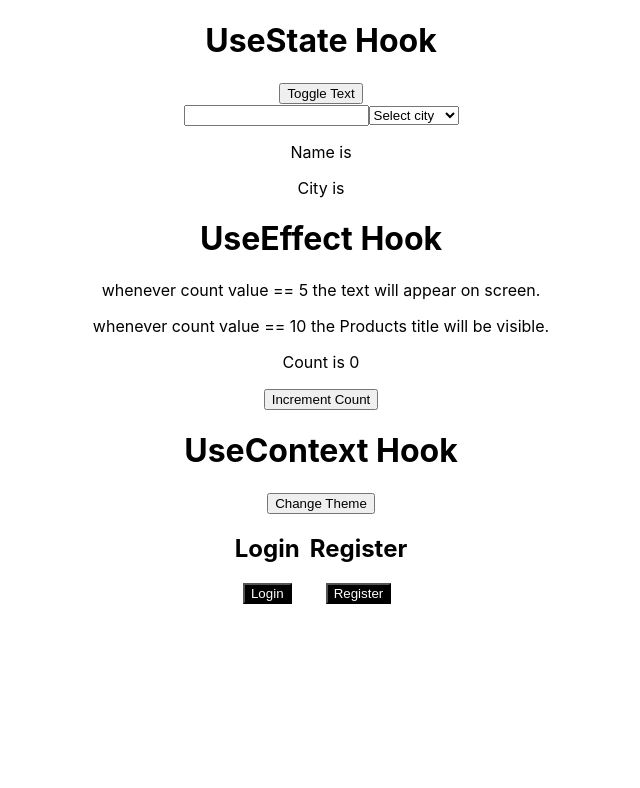
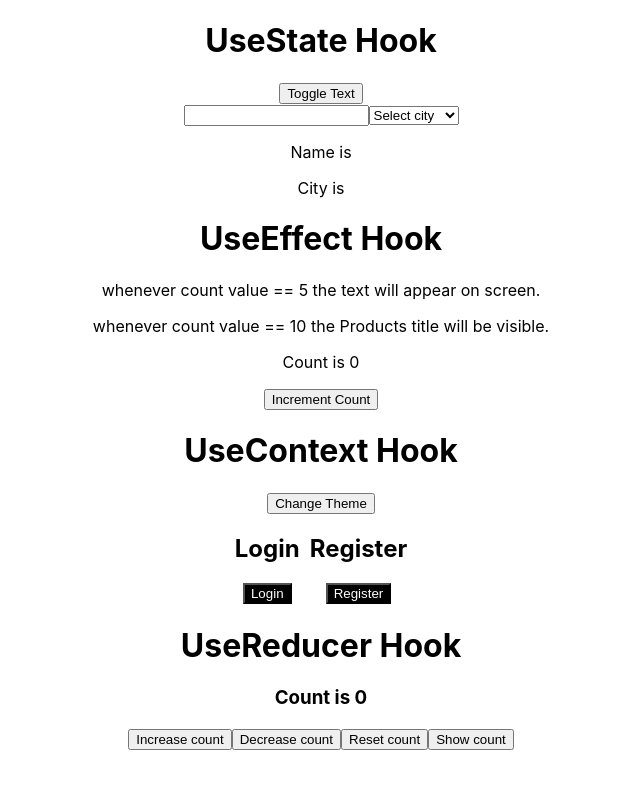
Before and after one commit to gayatribidwai/React-Learning-Repo, a React (Create React App) app in the folder hello-ts/: page / in a window 1280 px wide. Shown: the top 788 px of the page, without its empty margins (319-959 px from the left). Built offline with nearby package versions, Linux system fonts and the light colour scheme.

Commit message:
UseReducer Hook

```diff
--- a/hello-ts/src/App.js
+++ b/hello-ts/src/App.js
@@ -4,6 +4,7 @@ import { useState, useEffect } from 'react';
 import UseEffect from './Components/UseEffect';
 import MyComponent from './Components/MyComponent';
 import UseContext from './Components/UseContext';
+import UseReducer from './Components/UseReducer';
 import Login from './Components/Login';
 import Register from './Components/Register';
 
@@ -18,6 +19,7 @@ function App() {
         <Login/>
         <Register/>
       </div>
+      <UseReducer/>
     </div>
   );
 }
--- /dev/null
+++ b/hello-ts/src/Components/UseReducer.js
@@ -0,0 +1,58 @@
+import { useReducer } from "react";
+
+const initialState = {
+  count: 0,
+  showCountFlag: true
+};
+
+function reducer(state, action) {
+  console.log(state, action);
+  switch (action.type) {
+    case "add":
+      return {
+        ...state,
+        count:state.count+1
+      };
+    case "substract":
+        return {
+            ...state,
+        count:state.count-1
+        };
+    case "reset":
+        return {
+            ...state,
+        count:0
+        };
+    case "show":
+        return {
+            ...state,
+            showCountFlag: !state.showCountFlag
+        };
+    default:
+        return state;
+  }
+}
+
+export default function UseReducer() {
+  const [state, dispatch] = useReducer(reducer, initialState);
+
+  console.log(state);
+  return (
+    <div>
+      <h1>UseReducer Hook</h1>
+      {
+        state.showCountFlag ? <h3>Count is {state.count}</h3> : null
+      }
+      <div>
+        <button onClick={() => dispatch({ type: "add" })}>
+          Increase count
+        </button>
+        <button onClick={() => dispatch({ type: "substract" })}>
+          Decrease count
+        </button>
+        <button onClick={() => dispatch({ type: "reset" })}>Reset count</button>
+        <button onClick={() => dispatch({ type: "show" })}>Show count</button>
+      </div>
+    </div>
+  );
+}
```
